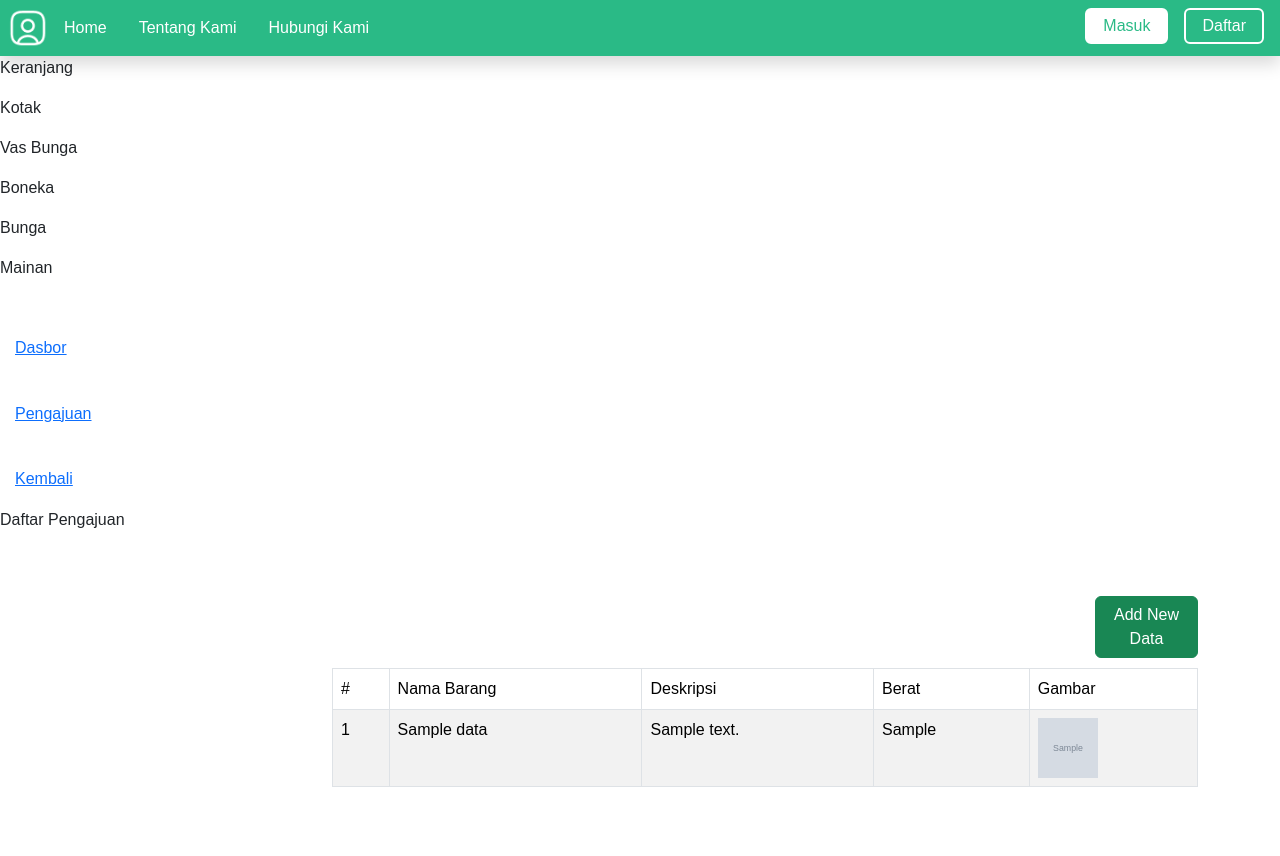
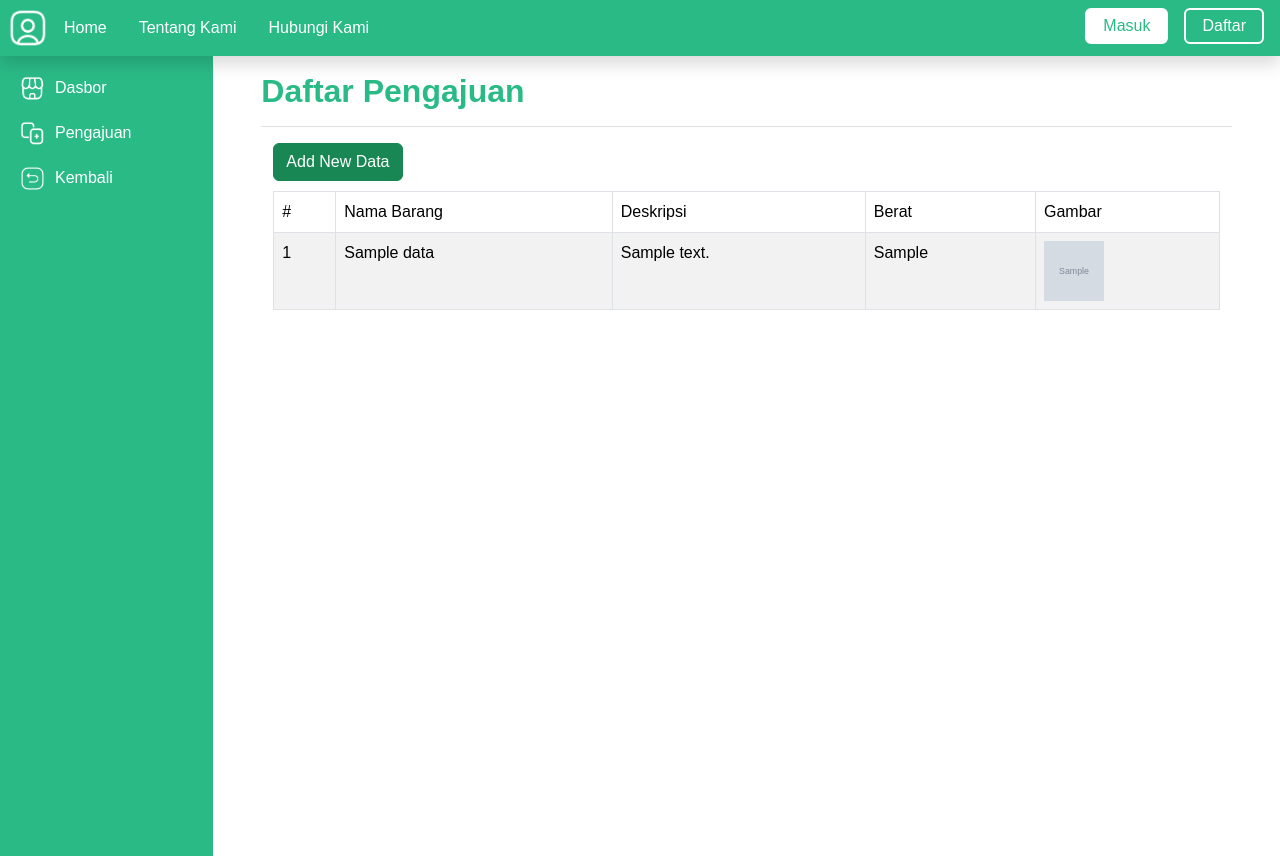
Before and after one commit to MuhammadFirdaus210/INF206-2023-RD4-JunkExchange, a Laravel app: page /datas in a window 1280 px wide. Before the commit the page ends 787 px from the top, so only its background shows below. Run offline with Laravel 10, Linux system fonts and the light colour scheme; tables that the repository leaves empty hold one stand-in row (values such as "Sample post"); grey boxes marked "Sample" are stand-in pictures.

Commit message:
fix: minor bugs

```diff
--- a/JunkExchange/resources/views/daftar.blade.php
+++ b/JunkExchange/resources/views/daftar.blade.php
@@ -1,26 +1,6 @@
 @extends('layouts.main') @section('container')
 
-<body>
-    <div class="bar1">
-        <a>
-            <p class="text">Keranjang</p>
-        </a>
-        <a>
-            <p class="text">Kotak</p>
-        </a>
-        <a>
-            <p class="text">Vas Bunga</p>
-        </a>
-        <a>
-            <p class="text">Boneka</p>
-        </a>
-        <a>
-            <p class="text">Bunga</p>
-        </a>
-        <a>
-            <p class="text">Mainan</p>
-        </a>
-    </div>
+<div class="container-contain">
     <div class="sidebar">
         <div style="padding-left: 15px; padding-top: 15px">
             <a href="/dasbor">
@@ -31,19 +11,23 @@
                 <img src="images/additem.png" alt="" width="25" height="25" />
                 <p class="sidebar-text">Pengajuan</p>
             </a>
-            <a href="/" style="padding-top: 460px">
+            <a href="/" class="">
                 <img src="images/back.png" alt="" width="25" height="25" />
                 <p class="sidebar-text">Kembali</p>
             </a>
         </div>
     </div>
-    <!-- awal upload img -->
-    <p class="dasbor-tittle" style="padding-top: 1px">Daftar Pengajuan</p>
+
+
+    <main class="content col-lg-10 px-md-5">
+
+        <div class="d-flex justify-content-between flex-wrap flex-md-nowrap align-items-center pt-3 pb-2 mb-3 border-bottom">
+            <h2 class="" style="color:#2ABA86"> <strong>Daftar Pengajuan</strong> </h2>
+        </div>
+        <!-- awal upload img -->
     <div class="container">
-        <br /><br />
         <div class="row">
-            <div class="col-lg-10"></div>
-            <div class="col-lg-2" style="padding-left: 75px">
+            <div class="">
                 <a
                     href="{{ url('/dasbor') }}"
                     class="btn btn-success"
@@ -53,7 +37,7 @@
                 </a>
             </div>
         </div>
-        <div style="padding-left: 250px; padding-top: 10px">
+        <div style="padding-top: 10px">
             <table class="table table-bordered table-striped" id="membersTable">
                 <thead>
                     <tr>
@@ -86,6 +70,10 @@
         </div>
     </div>
     <!-- akhir upload img -->
-</body>
+    </main>
+</div>
+<link rel="stylesheet" href="css/contributor.css">
+
+
 
 @endsection
```
Also changed, not shown: JunkExchange/resources/views/dasbor.blade.php (+8 -8 lines).
